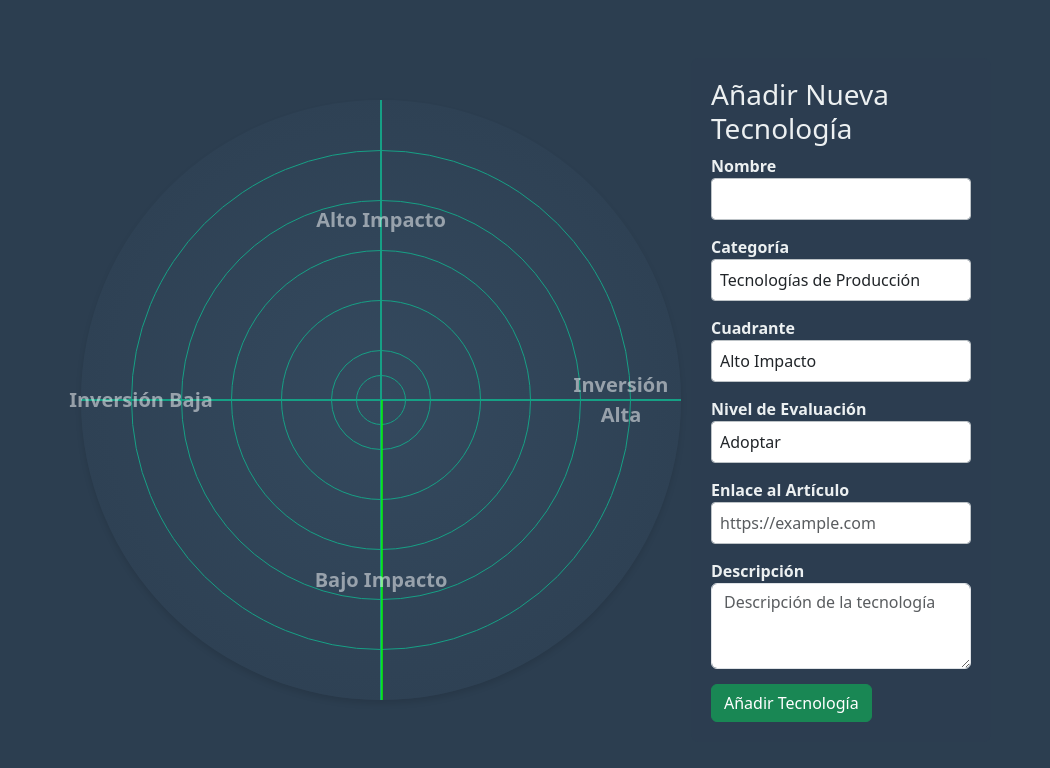
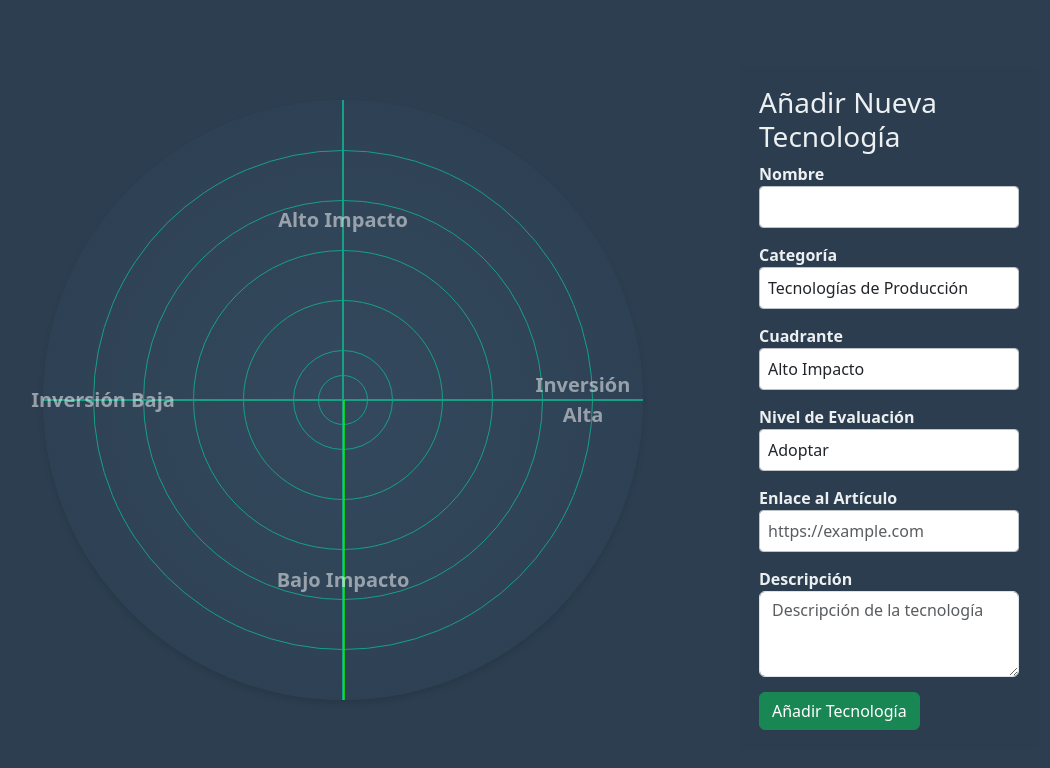
Before and after one commit to Angel02J/TechRadar, a plain HTML site: page index.html in a window 1280 px wide. Shown: the whole page, without its empty margins (99-1149 px from the left). Drawn offline with nearby package versions, Linux system fonts and the light colour scheme; no server answers.

Commit message:
Update style.css

```diff
--- a/style.css
+++ b/style.css
@@ -281,7 +281,7 @@ body {
     color: #ecf0f1;
     padding: 20px;
     border-radius: 8px;
-    margin: 10px;
+    margin: 2rem 0 1rem 6rem;
     width: 300px;
 }
 
```
